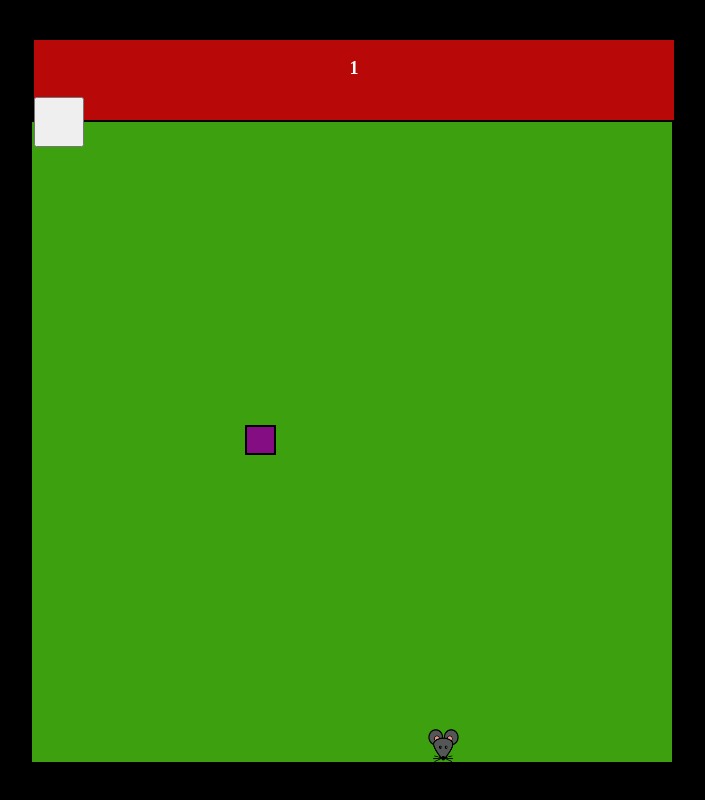
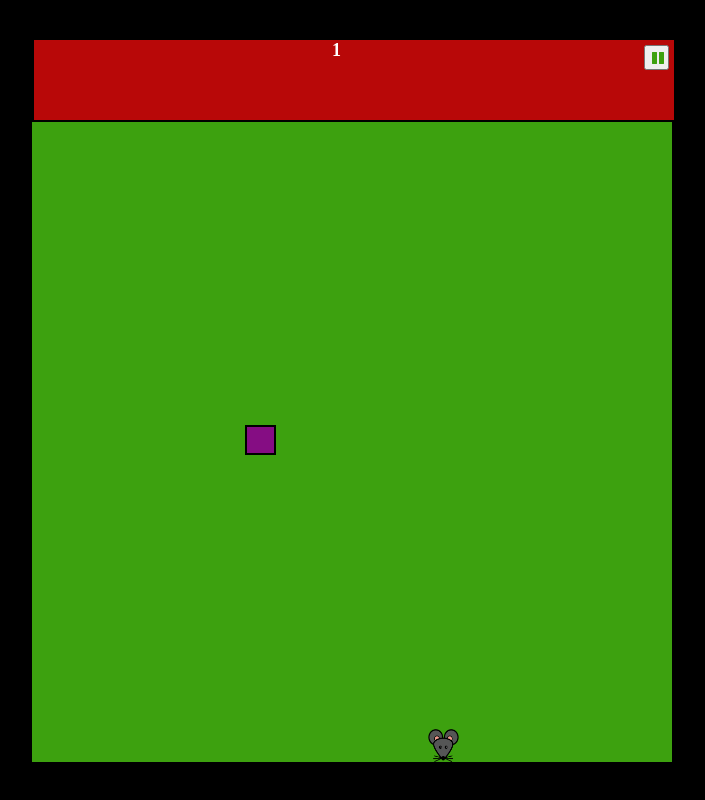
Before and after one commit to tatianykaz/snake, a plain HTML site: page index.html in a window 1280 px wide. Shown: the whole page, without its empty margins (286-991 px from the left). Drawn offline with Linux system fonts and the light colour scheme.

Commit message:
Pause button simple  styling

```diff
--- a/index.html
+++ b/index.html
@@ -4,6 +4,7 @@
     <meta charset="UTF-8">
     <meta http-equiv="X-UA-Compatible" content="IE=edge">
     <meta name="viewport" content="width=device-width, initial-scale=1.0">
+    <link rel="stylesheet" href="https://cdnjs.cloudflare.com/ajax/libs/font-awesome/4.7.0/css/font-awesome.min.css">
     <title>Snake</title>
     <style>
         body{
@@ -36,6 +37,7 @@
             height: 10vmin;
             background-color: #B80808;
             border: .25vmin solid #000;
+            text-align: center;
         }
 
         #segments_amount {
@@ -44,6 +46,16 @@
             font-weight: bold;
             text-align: center;
             font-size: 18px;
+            display: inline;
+        }
+
+        #pause {
+            width: 25px;
+            height: 25px;
+            float: right;
+            margin: 5px;
+            font-size: 14px;
+            color: #3DA10F;
         }
 
 
@@ -54,7 +66,7 @@
     <div>
         <div class="panel">
             <p id="segments_amount"></p>
-            <button id="pause" style="width: 50px; height: 50px;">
+            <button class="fa fa-pause" id="pause">
         </button>
         </div>
         <div id="game-board"></div>
```
